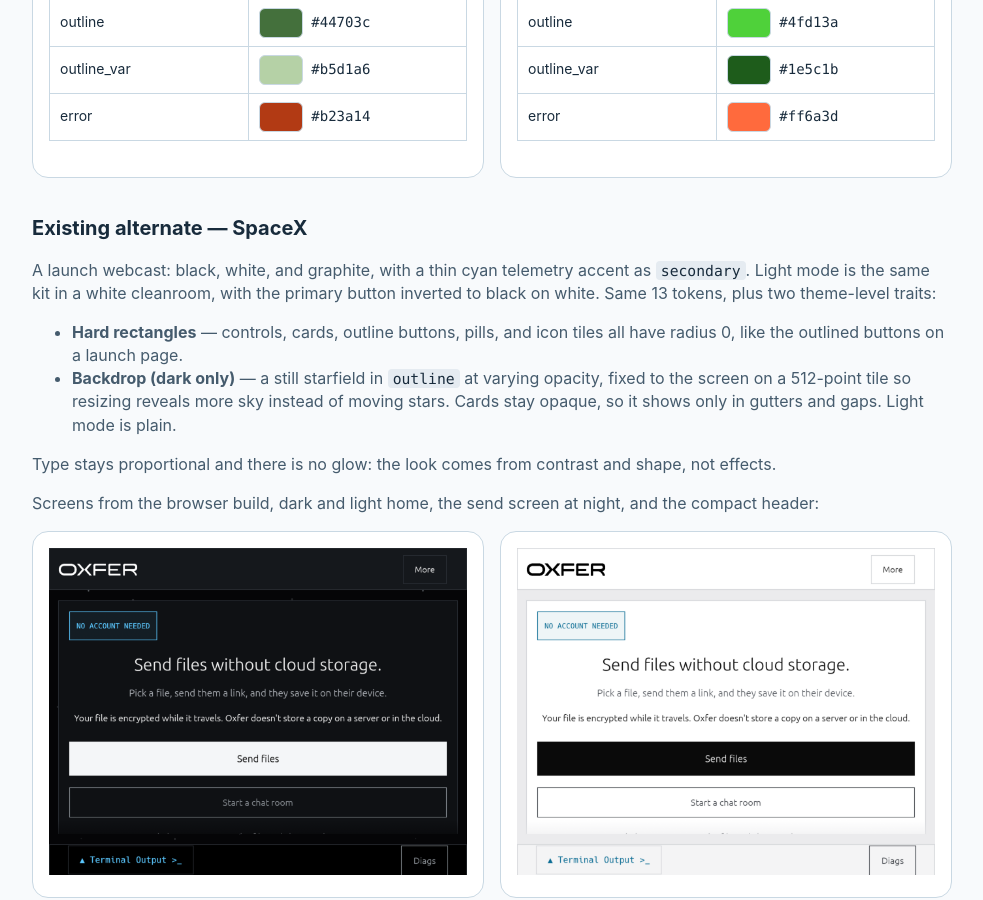
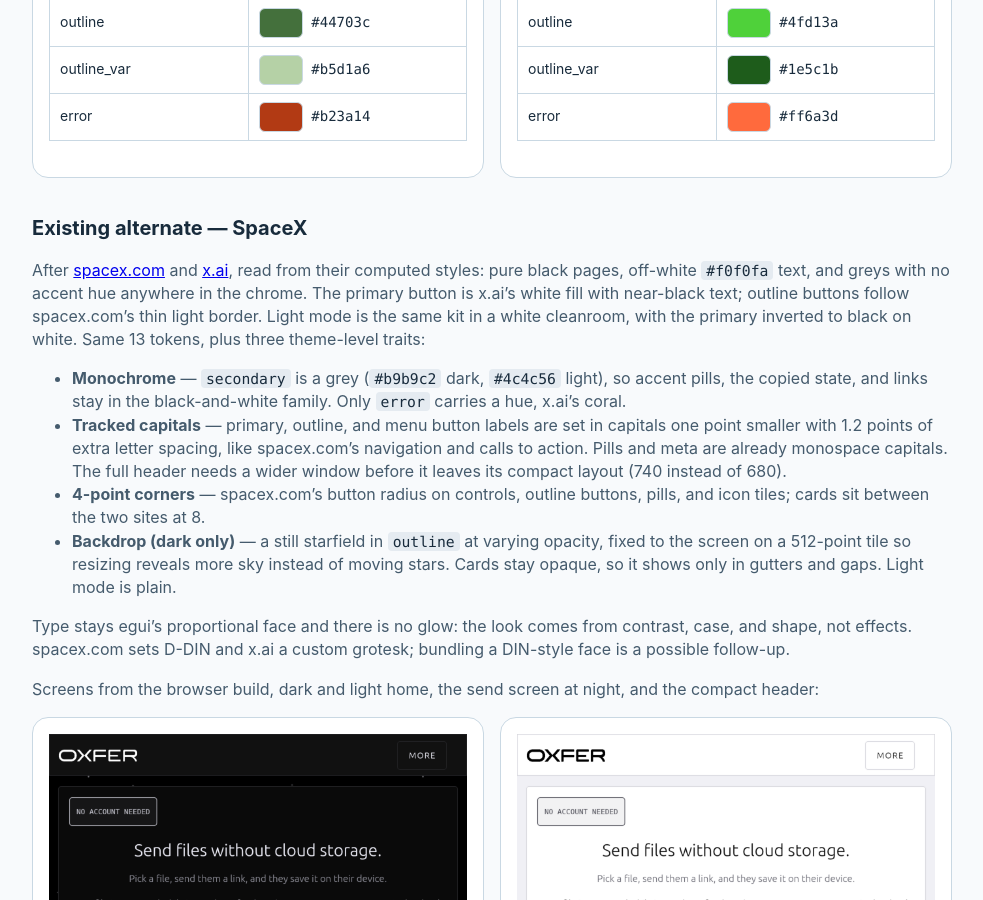
Before and after one commit to radumarias/syncoxiders, a Jekyll site: the page p2p-transfer/docs/theme-brief.html, which Jekyll copies as it is, in a window 1280 px wide and 900 px high, scrolled down 3841 px. Shown: the whole window, without its empty margins (148-1131 px from the left). Built offline with Jekyll 4.4.1, drawn with Linux system fonts in a browser that asks for light colours; some of the changed text lies outside the part shown.

Commit message:
Base the SpaceX theme on spacex.com and x.ai
Read both sites' computed styles and follow them: pure black pages,
off-white #f0f0fa text, greys with no accent hue, x.ai's white primary
button with near-black text, spacex.com's 4-point corners, and tracked
capitals on button and menu labels. Only errors keep a hue, x.ai's coral.
Cards sit at 8 points, between the two sites.

Tracked capitals are wider, so the header folds into its compact layout
below 740 points instead of 680. Screenshots are re-captured.

Co-Authored-By: Claude Opus 5.5 <noreply@anthropic.com>

```diff
--- a/p2p-transfer/assets/theme.js
+++ b/p2p-transfer/assets/theme.js
@@ -13,8 +13,8 @@ const CHROME = {
         dark: { header: "#0a1a0c", background: "#030a04" },
     },
     spacex: {
-        light: { header: "#ffffff", background: "#ebebed" },
-        dark: { header: "#15181c", background: "#050507" },
+        light: { header: "#ffffff", background: "#f0f0f5" },
+        dark: { header: "#111111", background: "#000000" },
     },
 };
 
--- a/p2p-transfer/docs/theme-brief.html
+++ b/p2p-transfer/docs/theme-brief.html
@@ -193,12 +193,14 @@
 </div>
 
 <h2>Existing alternate — SpaceX</h2>
-<p>A launch webcast: black, white, and graphite, with a thin cyan telemetry accent as <code>secondary</code>. Light mode is the same kit in a white cleanroom, with the primary button inverted to black on white. Same 13 tokens, plus two theme-level traits:</p>
+<p>After <a href="https://www.spacex.com/">spacex.com</a> and <a href="https://x.ai/">x.ai</a>, read from their computed styles: pure black pages, off-white <code>#f0f0fa</code> text, and greys with no accent hue anywhere in the chrome. The primary button is x.ai’s white fill with near-black text; outline buttons follow spacex.com’s thin light border. Light mode is the same kit in a white cleanroom, with the primary inverted to black on white. Same 13 tokens, plus three theme-level traits:</p>
 <ul>
-  <li><strong>Hard rectangles</strong> — controls, cards, outline buttons, pills, and icon tiles all have radius 0, like the outlined buttons on a launch page.</li>
+  <li><strong>Monochrome</strong> — <code>secondary</code> is a grey (<code>#b9b9c2</code> dark, <code>#4c4c56</code> light), so accent pills, the copied state, and links stay in the black-and-white family. Only <code>error</code> carries a hue, x.ai’s coral.</li>
+  <li><strong>Tracked capitals</strong> — primary, outline, and menu button labels are set in capitals one point smaller with 1.2 points of extra letter spacing, like spacex.com’s navigation and calls to action. Pills and meta are already monospace capitals. The full header needs a wider window before it leaves its compact layout (740 instead of 680).</li>
+  <li><strong>4-point corners</strong> — spacex.com’s button radius on controls, outline buttons, pills, and icon tiles; cards sit between the two sites at 8.</li>
   <li><strong>Backdrop (dark only)</strong> — a still starfield in <code>outline</code> at varying opacity, fixed to the screen on a 512-point tile so resizing reveals more sky instead of moving stars. Cards stay opaque, so it shows only in gutters and gaps. Light mode is plain.</li>
 </ul>
-<p>Type stays proportional and there is no glow: the look comes from contrast and shape, not effects.</p>
+<p>Type stays egui’s proportional face and there is no glow: the look comes from contrast, case, and shape, not effects. spacex.com sets D-DIN and x.ai a custom grotesk; bundling a DIN-style face is a possible follow-up.</p>
 <p>Screens from the browser build, dark and light home, the send screen at night, and the compact header:</p>
 <div class="pair">
   <div class="card"><img src="themes/spacex-dark.png" alt="SpaceX dark: home screen with a white Send files button over a starfield" style="width:100%;height:auto"></div>
@@ -210,37 +212,37 @@
   <div class="card">
     <h3>SpaceX light (cleanroom)</h3>
     <table>
-      <tr><td>bg</td><td><span class="swatch" style="background:#ebebed"></span><span class="hex">#ebebed</span></td></tr>
-      <tr><td>surface_lowest</td><td><span class="swatch" style="background:#f4f4f5"></span><span class="hex">#f4f4f5</span></td></tr>
+      <tr><td>bg</td><td><span class="swatch" style="background:#f0f0f5"></span><span class="hex">#f0f0f5</span></td></tr>
+      <tr><td>surface_lowest</td><td><span class="swatch" style="background:#f5f5f8"></span><span class="hex">#f5f5f8</span></td></tr>
       <tr><td>surface_low</td><td><span class="swatch" style="background:#ffffff"></span><span class="hex">#ffffff</span></td></tr>
       <tr><td>surface</td><td><span class="swatch" style="background:#ffffff"></span><span class="hex">#ffffff</span></td></tr>
-      <tr><td>surface_high</td><td><span class="swatch" style="background:#e2e3e6"></span><span class="hex">#e2e3e6</span></td></tr>
+      <tr><td>surface_high</td><td><span class="swatch" style="background:#e4e4ea"></span><span class="hex">#e4e4ea</span></td></tr>
       <tr><td>primary</td><td><span class="swatch" style="background:#0a0a0a"></span><span class="hex">#0a0a0a</span></td></tr>
       <tr><td>on_primary</td><td><span class="swatch" style="background:#ffffff"></span><span class="hex">#ffffff</span></td></tr>
-      <tr><td>secondary</td><td><span class="swatch" style="background:#0a6c94"></span><span class="hex">#0a6c94</span></td></tr>
-      <tr><td>on_surface</td><td><span class="swatch" style="background:#0d0d0d"></span><span class="hex">#0d0d0d</span></td></tr>
-      <tr><td>on_surface_var</td><td><span class="swatch" style="background:#55595f"></span><span class="hex">#55595f</span></td></tr>
-      <tr><td>outline</td><td><span class="swatch" style="background:#3a3e44"></span><span class="hex">#3a3e44</span></td></tr>
-      <tr><td>outline_var</td><td><span class="swatch" style="background:#d4d6da"></span><span class="hex">#d4d6da</span></td></tr>
-      <tr><td>error</td><td><span class="swatch" style="background:#c0392b"></span><span class="hex">#c0392b</span></td></tr>
+      <tr><td>secondary</td><td><span class="swatch" style="background:#4c4c56"></span><span class="hex">#4c4c56</span></td></tr>
+      <tr><td>on_surface</td><td><span class="swatch" style="background:#0a0a0a"></span><span class="hex">#0a0a0a</span></td></tr>
+      <tr><td>on_surface_var</td><td><span class="swatch" style="background:#5f5f6a"></span><span class="hex">#5f5f6a</span></td></tr>
+      <tr><td>outline</td><td><span class="swatch" style="background:#4a4a54"></span><span class="hex">#4a4a54</span></td></tr>
+      <tr><td>outline_var</td><td><span class="swatch" style="background:#d9d9df"></span><span class="hex">#d9d9df</span></td></tr>
+      <tr><td>error</td><td><span class="swatch" style="background:#c8323e"></span><span class="hex">#c8323e</span></td></tr>
     </table>
   </div>
   <div class="card">
     <h3>SpaceX dark (launch night)</h3>
     <table>
-      <tr><td>bg</td><td><span class="swatch" style="background:#050507"></span><span class="hex">#050507</span></td></tr>
+      <tr><td>bg</td><td><span class="swatch" style="background:#000000"></span><span class="hex">#000000</span></td></tr>
       <tr><td>surface_lowest</td><td><span class="swatch" style="background:#000000"></span><span class="hex">#000000</span></td></tr>
-      <tr><td>surface_low</td><td><span class="swatch" style="background:#0f1114"></span><span class="hex">#0f1114</span></td></tr>
-      <tr><td>surface</td><td><span class="swatch" style="background:#15181c"></span><span class="hex">#15181c</span></td></tr>
-      <tr><td>surface_high</td><td><span class="swatch" style="background:#242830"></span><span class="hex">#242830</span></td></tr>
-      <tr><td>primary</td><td><span class="swatch" style="background:#f4f6f8"></span><span class="hex">#f4f6f8</span></td></tr>
+      <tr><td>surface_low</td><td><span class="swatch" style="background:#0a0a0a"></span><span class="hex">#0a0a0a</span></td></tr>
+      <tr><td>surface</td><td><span class="swatch" style="background:#111111"></span><span class="hex">#111111</span></td></tr>
+      <tr><td>surface_high</td><td><span class="swatch" style="background:#1f1f1f"></span><span class="hex">#1f1f1f</span></td></tr>
+      <tr><td>primary</td><td><span class="swatch" style="background:#ffffff"></span><span class="hex">#ffffff</span></td></tr>
       <tr><td>on_primary</td><td><span class="swatch" style="background:#0a0a0a"></span><span class="hex">#0a0a0a</span></td></tr>
-      <tr><td>secondary</td><td><span class="swatch" style="background:#5cc8ff"></span><span class="hex">#5cc8ff</span></td></tr>
-      <tr><td>on_surface</td><td><span class="swatch" style="background:#f2f2f2"></span><span class="hex">#f2f2f2</span></td></tr>
-      <tr><td>on_surface_var</td><td><span class="swatch" style="background:#a9adb3"></span><span class="hex">#a9adb3</span></td></tr>
-      <tr><td>outline</td><td><span class="swatch" style="background:#8b9096"></span><span class="hex">#8b9096</span></td></tr>
-      <tr><td>outline_var</td><td><span class="swatch" style="background:#2a2e34"></span><span class="hex">#2a2e34</span></td></tr>
-      <tr><td>error</td><td><span class="swatch" style="background:#ff6b6b"></span><span class="hex">#ff6b6b</span></td></tr>
+      <tr><td>secondary</td><td><span class="swatch" style="background:#b9b9c2"></span><span class="hex">#b9b9c2</span></td></tr>
+      <tr><td>on_surface</td><td><span class="swatch" style="background:#f0f0fa"></span><span class="hex">#f0f0fa</span></td></tr>
+      <tr><td>on_surface_var</td><td><span class="swatch" style="background:#8f8f99"></span><span class="hex">#8f8f99</span></td></tr>
+      <tr><td>outline</td><td><span class="swatch" style="background:#a9a9b3"></span><span class="hex">#a9a9b3</span></td></tr>
+      <tr><td>outline_var</td><td><span class="swatch" style="background:#232326"></span><span class="hex">#232326</span></td></tr>
+      <tr><td>error</td><td><span class="swatch" style="background:#f97583"></span><span class="hex">#f97583</span></td></tr>
     </table>
   </div>
 </div>
@@ -248,10 +250,10 @@
 <h2>Shape, type, space (shared unless you propose changing them)</h2>
 <table>
   <tr><th>Token</th><th>Clean</th><th>Rusty</th><th>Phosphor</th><th>SpaceX</th></tr>
-  <tr><td>Control / primary button radius</td><td>18</td><td>10</td><td>2</td><td>0</td></tr>
-  <tr><td>Card radius</td><td>20</td><td>16</td><td>4</td><td>0</td></tr>
-  <tr><td>Outline button radius</td><td>10</td><td>10</td><td>4</td><td>0</td></tr>
-  <tr><td>Pill radius</td><td>20</td><td>20</td><td>4</td><td>0</td></tr>
+  <tr><td>Control / primary button radius</td><td>18</td><td>10</td><td>2</td><td>4</td></tr>
+  <tr><td>Card radius</td><td>20</td><td>16</td><td>4</td><td>8</td></tr>
+  <tr><td>Outline button radius</td><td>10</td><td>10</td><td>4</td><td>4</td></tr>
+  <tr><td>Pill radius</td><td>20</td><td>20</td><td>4</td><td>4</td></tr>
   <tr><td>Favicon / mark radius</td><td colspan="4">22% of square (224 / 1024)</td></tr>
 </table>
 <table>
@@ -316,8 +318,8 @@
   <tr><td>outline</td><td></td></tr>
   <tr><td>outline_var</td><td></td></tr>
   <tr><td>error</td><td></td></tr>
-  <tr><td>Control radius (Clean=18, Rusty=10, Phosphor=2, SpaceX=0)</td><td></td></tr>
-  <tr><td>Card radius (Clean=20, Rusty=16, Phosphor=4, SpaceX=0)</td><td></td></tr>
+  <tr><td>Control radius (Clean=18, Rusty=10, Phosphor=2, SpaceX=4)</td><td></td></tr>
+  <tr><td>Card radius (Clean=20, Rusty=16, Phosphor=4, SpaceX=8)</td><td></td></tr>
   <tr><td>theme-color (header)</td><td>usually = surface</td></tr>
   <tr><td>Loading spinner / label</td><td></td></tr>
 </table>
```
Also changed, not shown: p2p-transfer/tests/theme.test.mjs (+2 -2 lines), p2p-transfer/theme.html (+12 -12 lines), p2p-transfer/docs/themes/spacex-compact.png, p2p-transfer/docs/themes/spacex-dark.png, p2p-transfer/docs/themes/spacex-light.png, p2p-transfer/docs/themes/spacex-send.png, 1 other file.
